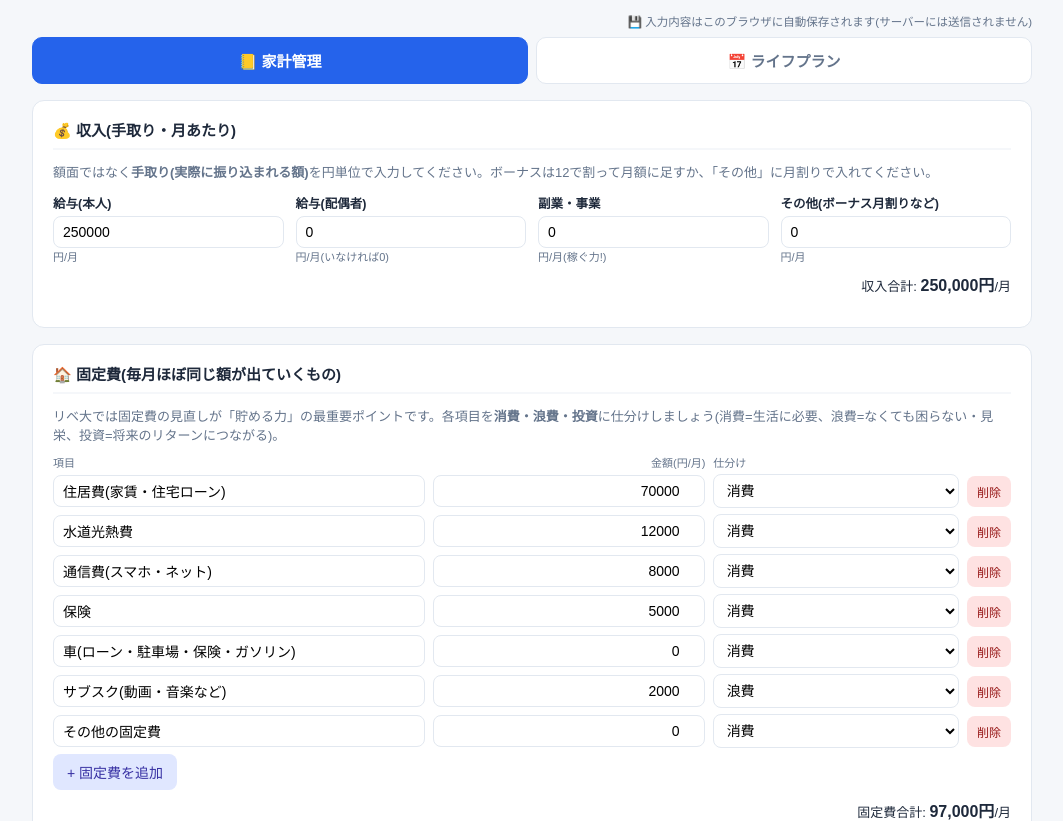
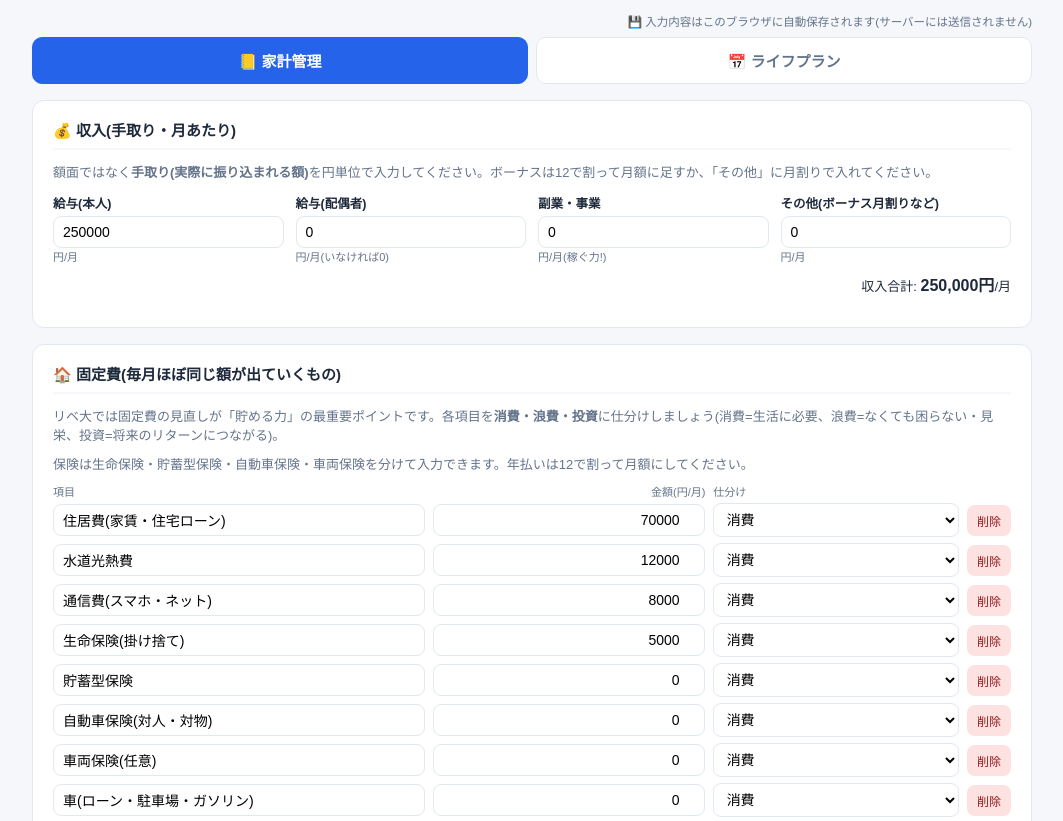
Before and after one commit to miraikuworkskuma/kakei-lifeplan, a plain HTML site: page index.html in a window 1280 px wide. Shown: the part 110-931 px from the top of the page, without its empty margins (108-1171 px from the left). Drawn offline with Linux system fonts and the light colour scheme.

Commit message:
保険項目を種類別に分離

```diff
--- a/index.html
+++ b/index.html
@@ -124,6 +124,7 @@
     <div class="card">
       <h2>🏠 固定費(毎月ほぼ同じ額が出ていくもの)</h2>
       <p class="lead" style="margin:0 0 10px">リベ大では固定費の見直しが「貯める力」の最重要ポイントです。各項目を<b>消費・浪費・投資</b>に仕分けしましょう(消費=生活に必要、浪費=なくても困らない・見栄、投資=将来のリターンにつながる)。</p>
+      <p class="lead" style="margin:0 0 10px">保険は生命保険・貯蓄型保険・自動車保険・車両保険を分けて入力できます。年払いは12で割って月額にしてください。</p>
       <div class="exp-head"><span>項目</span><span>金額(円/月)</span><span>仕分け</span><span></span></div>
       <div id="fixedRows"></div>
       <button class="btn-add" onclick="addExpRow('fixed')">+ 固定費を追加</button>
@@ -263,13 +264,16 @@
 // ============================================================
 const STORAGE_KEY = 'kakei-lifeplan-v1';
 
-// 固定費の初期項目(リベ大の六大固定費: 通信費・光熱費・保険・家・車・税金 を意識した並び)
+// 固定費の初期項目(保険を種類別に入力できるように分けています)
 const DEFAULT_FIXED = [
   { name: '住居費(家賃・住宅ローン)', amount: 70000, cls: 'shohi' },
   { name: '水道光熱費', amount: 12000, cls: 'shohi' },
   { name: '通信費(スマホ・ネット)', amount: 8000, cls: 'shohi' },
-  { name: '保険', amount: 5000, cls: 'shohi' },
-  { name: '車(ローン・駐車場・保険・ガソリン)', amount: 0, cls: 'shohi' },
+  { name: '生命保険(掛け捨て)', amount: 5000, cls: 'shohi' },
+  { name: '貯蓄型保険', amount: 0, cls: 'shohi' },
+  { name: '自動車保険(対人・対物)', amount: 0, cls: 'shohi' },
+  { name: '車両保険(任意)', amount: 0, cls: 'shohi' },
+  { name: '車(ローン・駐車場・ガソリン)', amount: 0, cls: 'shohi' },
   { name: 'サブスク(動画・音楽など)', amount: 2000, cls: 'rohi' },
   { name: 'その他の固定費', amount: 0, cls: 'shohi' },
 ];
@@ -770,12 +774,30 @@ function saveAll() {
   try { localStorage.setItem(STORAGE_KEY, JSON.stringify(data)); } catch (e) { /* プライベートモード等では保存しない */ }
 }
 
+function normalizeFixedRows(rows) {
+  const normalized = rows.map(r => {
+    if (r.name === '保険') return { ...r, name: '生命保険(掛け捨て)' };
+    if (r.name === '車(ローン・駐車場・保険・ガソリン)') return { ...r, name: '車(ローン・駐車場・ガソリン)' };
+    return r;
+  });
+  const required = [
+    { name: '貯蓄型保険', amount: 0, cls: 'shohi' },
+    { name: '自動車保険(対人・対物)', amount: 0, cls: 'shohi' },
+    { name: '車両保険(任意)', amount: 0, cls: 'shohi' },
+  ];
+  for (const item of required) {
+    if (!normalized.some(r => r.name === item.name)) normalized.push(item);
+  }
+  return normalized;
+}
+
 function loadAll() {
   let data = null;
   try { data = JSON.parse(localStorage.getItem(STORAGE_KEY)); } catch (e) { data = null; }
 
   // 支出行(保存があれば復元、なければ初期項目)
-  (data && Array.isArray(data.fixed) && data.fixed.length ? data.fixed : DEFAULT_FIXED).forEach(r => addExpRow('fixed', r));
+  const savedFixed = data && Array.isArray(data.fixed) && data.fixed.length ? data.fixed : DEFAULT_FIXED;
+  normalizeFixedRows(savedFixed).forEach(r => addExpRow('fixed', r));
   (data && Array.isArray(data.vari) && data.vari.length ? data.vari : DEFAULT_VAR).forEach(r => addExpRow('var', r));
   (data && Array.isArray(data.events) ? data.events : []).forEach(e => addEventRow(e));
 
```
